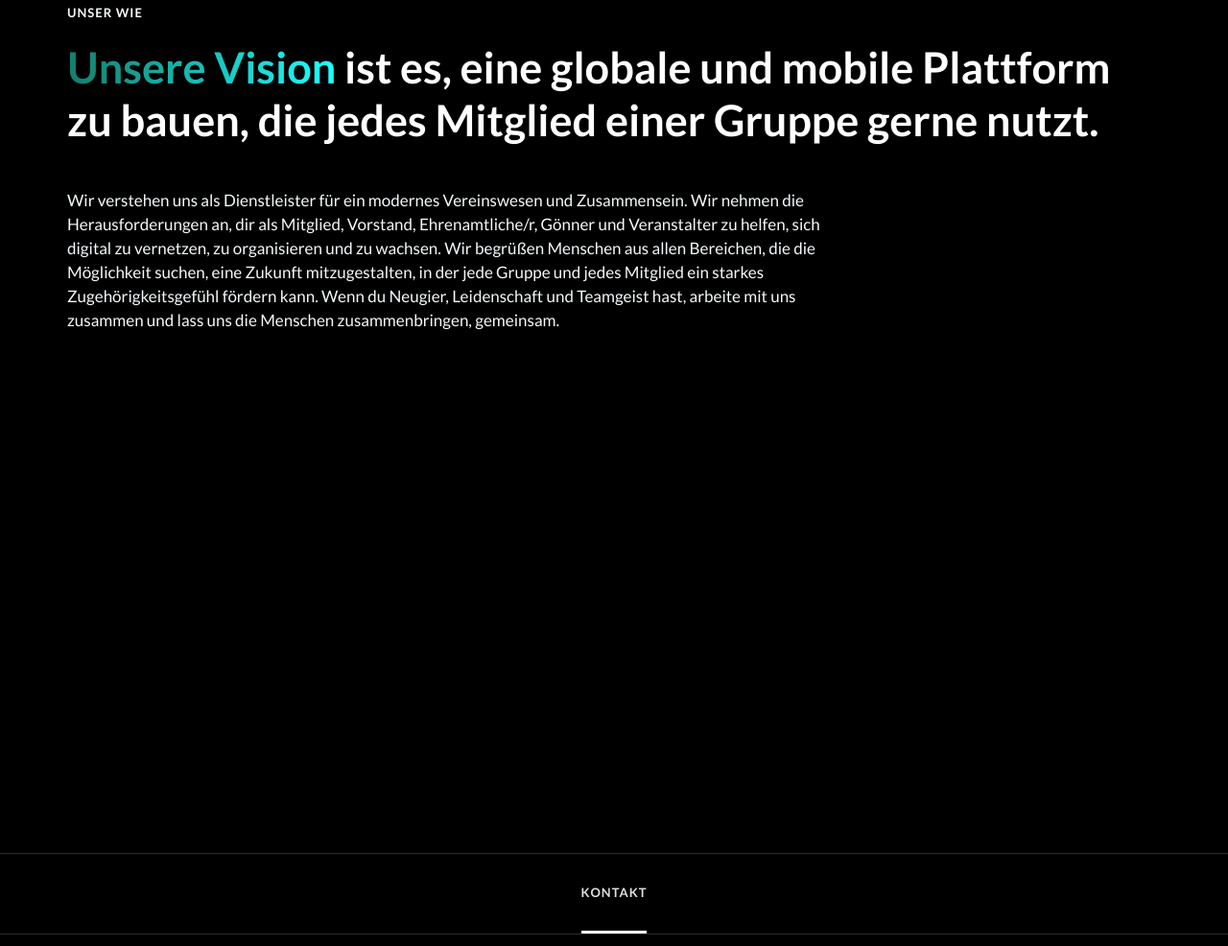
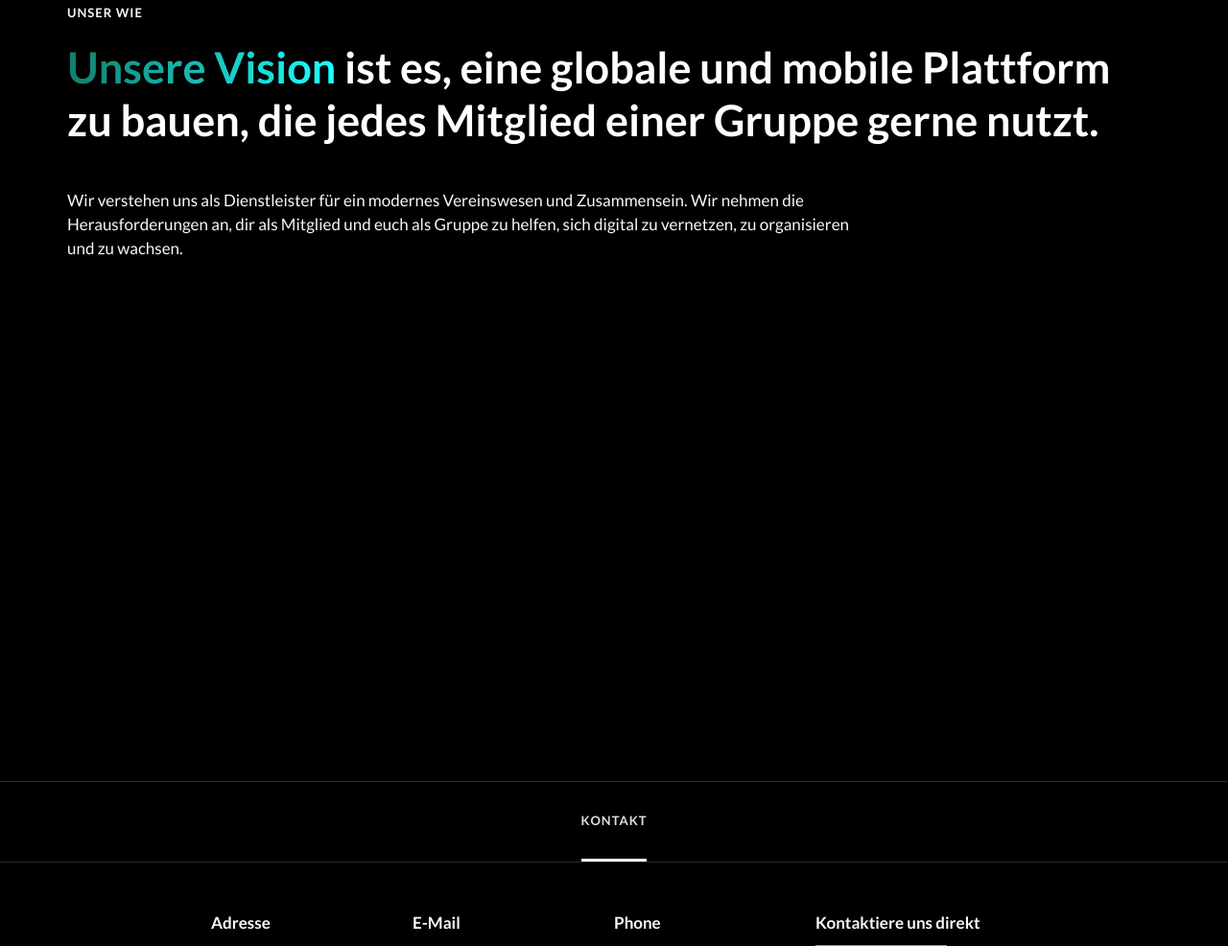
Before and after one commit to Gumb-AG/gumb-homepage, a website: page app/mission-vision.pug in a window 1280 px wide. Shown: the part 1372-2358 px from the top of the page at 96% size. Drawn offline with nearby package versions, Linux system fonts and the light colour scheme; files that its build step writes are made by us from their sources.

Commit message:
Test commit

```diff
--- a/app/mission-vision.pug
+++ b/app/mission-vision.pug
@@ -34,7 +34,7 @@ html(lang="de").page--dark
                             |  ist es, eine globale und mobile Plattform zu bauen, die jedes Mitglied einer Gruppe gerne nutzt.
                         br
                         br
-                        p.whitewater.widetext Wir verstehen uns als Dienstleister für ein modernes Vereinswesen und Zusammensein. Wir nehmen die Herausforderungen an, dir als Mitglied, Vorstand, Ehrenamtliche/r, Gönner und Veranstalter zu helfen, sich digital zu vernetzen, zu organisieren und zu wachsen. Wir begrüßen Menschen aus allen Bereichen, die die Möglichkeit suchen, eine Zukunft mitzugestalten, in der jede Gruppe und jedes Mitglied ein starkes Zugehörigkeitsgefühl fördern kann. Wenn du Neugier, Leidenschaft und Teamgeist hast, arbeite mit uns zusammen und lass uns die Menschen zusammenbringen, gemeinsam.
+                        p.whitewater.widetext Wir verstehen uns als Dienstleister für ein modernes Vereinswesen und Zusammensein. Wir nehmen die Herausforderungen an, dir als Mitglied und euch als Gruppe zu helfen, sich digital zu vernetzen, zu organisieren und zu wachsen.
 
         include /_includes/_endofbody.pug
 
```
